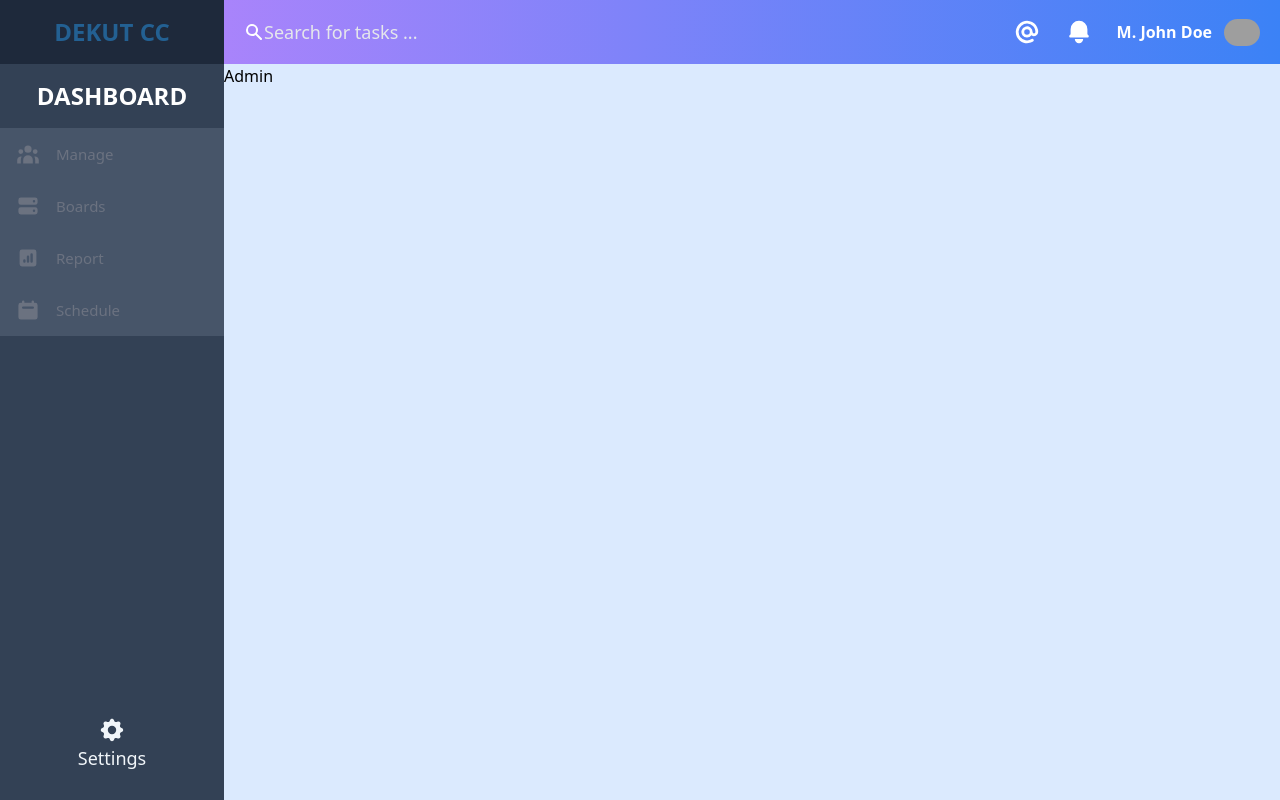
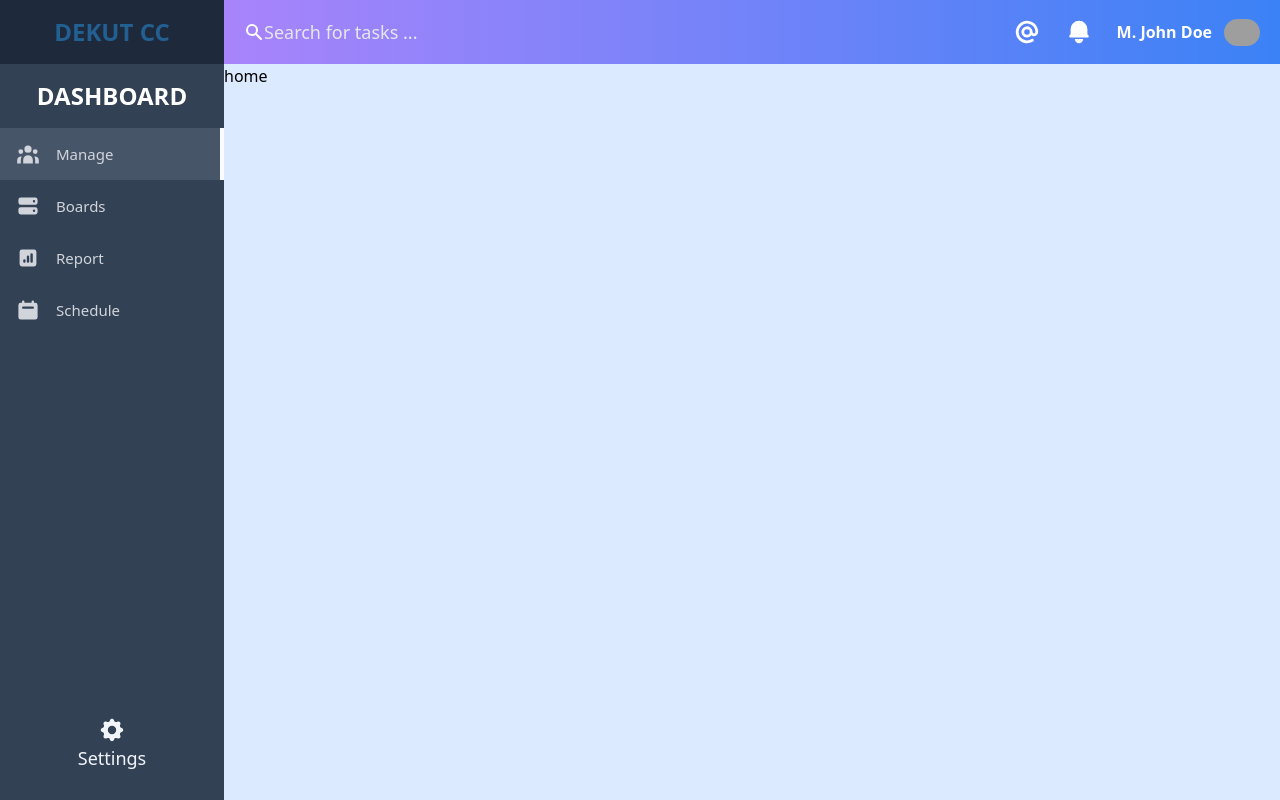
Before and after one commit to marville001/caweb-new, a React (Create React App) app: page /admin in a window 1280 px wide. Built offline with nearby package versions, Linux system fonts and the light colour scheme; grey boxes are pictures that could not be loaded.

Commit message:
Update sidebar

```diff
--- a/src/App.js
+++ b/src/App.js
@@ -216,10 +216,11 @@ function App() {
             </MainLayout>
           }
         />
-        <Route
-          path="/admin"
-          element={<AdminDashboard />}
-        />
+        <Route path="/admin" element={<AdminDashboard />}>
+          <Route index element={<div>home</div>} />
+          <Route path="home" element={<div>home</div>} />
+          <Route path="settings" element={<div>Settings</div>} />
+        </Route>
         <Route
           path="*"
           element={
--- a/src/admin/AdminDashboard.jsx
+++ b/src/admin/AdminDashboard.jsx
@@ -1,13 +1,20 @@
 import React from "react";
-import Layout from "./components/Layout";
+import { Outlet} from "react-router-dom";
+
+import TopBar from "./components/TopBar";
+import SideBar from "./components/SideBar";
 
 const AdminDashboard = () => {
   return (
-    <Layout>
-      <div className="p-0 flex flex-col h-screen">
-        <h4>Admin</h4>
-      </div>
-    </Layout>
+    <div className="min-w-full min-h-screen  h-screen overflow-hidden bg-blue-100">
+      <TopBar />
+      <SideBar />
+      <main className="ml-56 pt-16">
+        <div className="p-0 flex flex-col h-screen">
+          <Outlet />
+        </div>
+      </main>
+    </div>
   );
 };
 
--- a/src/admin/components/Layout.jsx
+++ /dev/null
@@ -1,17 +0,0 @@
-import React from 'react';
-import TopBar from './TopBar';
-import SideBar from './SideBar';
-
-function Layout({children}) {
-    return (
-        <div className="min-w-full min-h-screen  h-screen overflow-hidden bg-blue-100">
-            <TopBar/>
-            <SideBar/>
-            <main className="ml-56 pt-16">
-                {children}
-            </main>
-        </div>
-    );
-}
-
-export default Layout;
--- a/src/admin/components/SideBar/index.jsx
+++ b/src/admin/components/SideBar/index.jsx
@@ -6,7 +6,7 @@ import {
   HiChartSquareBar,
   HiCog,
 } from "react-icons/hi";
-import { Link, NavLink } from "react-router-dom";
+import { Link, NavLink, useLocation } from "react-router-dom";
 
 const SideBar = () => {
   return (
@@ -29,7 +29,7 @@ const SideBar = () => {
         <SideLink to="/" text="Report" icon={HiChartSquareBar} />
         <SideLink to="/" text="Schedule" icon={HiCalendar} />
         <Link
-          to="/admin/setting"
+          to="/admin/settings"
           className="absolute flex justify-center items-center flex-col
                 py-7 text-slate-100 bottom-16 inset-x-0"
         >
@@ -41,16 +41,19 @@ const SideBar = () => {
   );
 };
 
-const SideLink = ({ text, to, icon: Icon }) => (
+const SideLink = ({ text, to, icon: Icon }) => {
+  const { pathname } = useLocation();
+  return (
     <NavLink
       to={to}
-    className={(isActive) =>
-      `flex py-3 items-center text-gray-500 px-4 ${isActive && "bg-slate-600"}`
-    }
+      className={`flex py-3 items-center text-gray-300 px-4 ${
+        pathname === to && "bg-slate-600 border-r-4 border-r-slate-50"
+      }`}
     >
       <Icon className="w-6 h-6 mr-4" />
       <span className="text-[15px]">{text}</span>
     </NavLink>
   );
+};
 
 export default SideBar;
```
Lines whose indentation alone changed are shown as unchanged.
